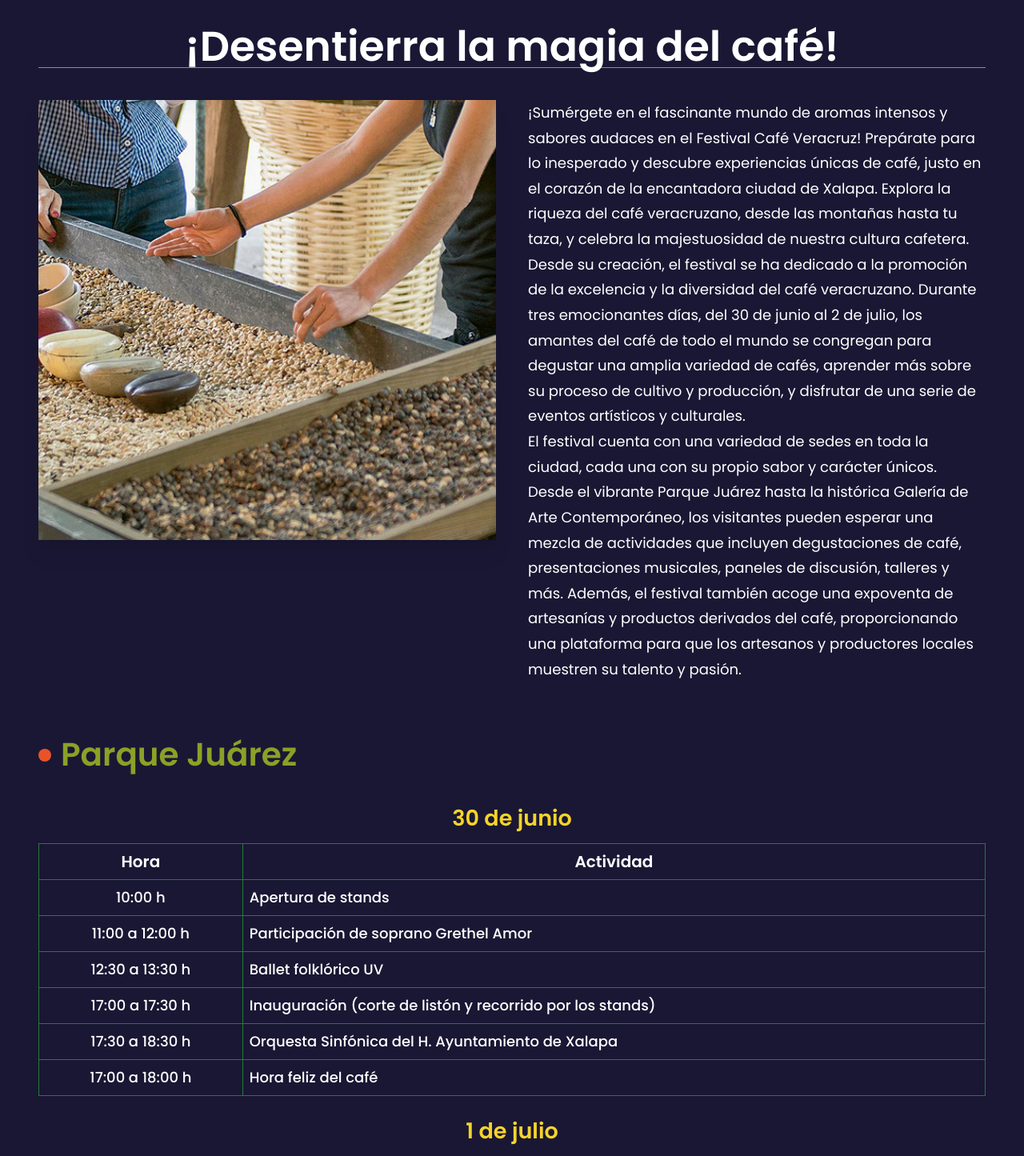
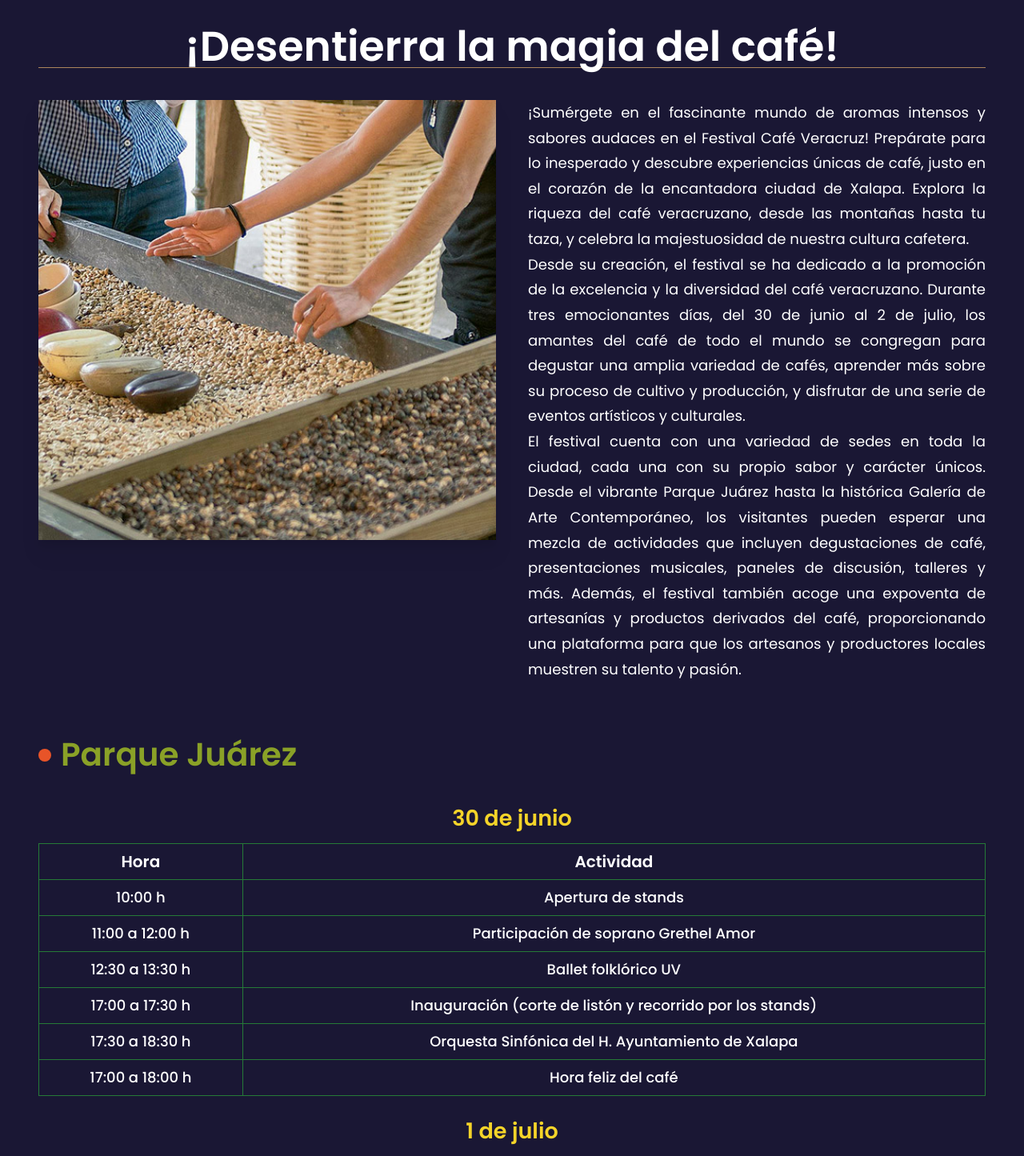
Before and after one commit to enriqueorea/festival-cafe, a Next.js app: page / in a window 1280 px wide. Shown: the part 900-2345 px from the top of the page at 80% size. Built offline with nearby package versions, Linux system fonts and the light colour scheme.

Commit message:
JUSTIFY TEXT

```diff
--- a/app/globals.css
+++ b/app/globals.css
@@ -12,8 +12,12 @@
   }
   body {
     line-height: 1.75;
-    font-size: clamp(1.00rem, calc(0.96rem + 0.22vw), 1.13rem);
-    transition: all .3s ease-in-out;
+    font-size: clamp(1rem, calc(0.96rem + 0.22vw), 1.13rem);
+    transition: all 0.3s ease-in-out;
+  }
+
+  p {
+    text-align: justify;
   }
 
   h2 {
--- a/components/About.tsx
+++ b/components/About.tsx
@@ -17,7 +17,7 @@ const About = () => {
           />
         </div>
         <div className="flex-1">
-          <p className="text-start">
+          <p>
             ¡Sumérgete en el fascinante mundo de aromas intensos y sabores
             audaces en el Festival Café Veracruz! Prepárate para lo inesperado y
             descubre experiencias únicas de café, justo en el corazón de la
@@ -25,7 +25,7 @@ const About = () => {
             veracruzano, desde las montañas hasta tu taza, y celebra la
             majestuosidad de nuestra cultura cafetera.
           </p>
-          <p className="text-start">
+          <p>
             Desde su creación, el festival se ha dedicado a la promoción de la
             excelencia y la diversidad del café veracruzano. Durante tres
             emocionantes días, del 30 de junio al 2 de julio, los amantes del
@@ -33,7 +33,7 @@ const About = () => {
             de cafés, aprender más sobre su proceso de cultivo y producción, y
             disfrutar de una serie de eventos artísticos y culturales.
           </p>
-          <p className="text-start">
+          <p>
             El festival cuenta con una variedad de sedes en toda la ciudad, cada
             una con su propio sabor y carácter únicos. Desde el vibrante Parque
             Juárez hasta la histórica Galería de Arte Contemporáneo, los
--- a/components/Program.tsx
+++ b/components/Program.tsx
@@ -42,7 +42,7 @@ const Program: FC<IProps> = ({ program }) => {
                     <td className="p-2 text-lg border border-dark-green font-medium">
                       {actividad.hora}
                     </td>
-                    <td className="p-2 text-lg border border-dark-green text-start font-medium">
+                    <td className="p-2 text-lg border border-dark-green font-medium">
                       {actividad.descripcion}
                     </td>
                   </tr>
```
